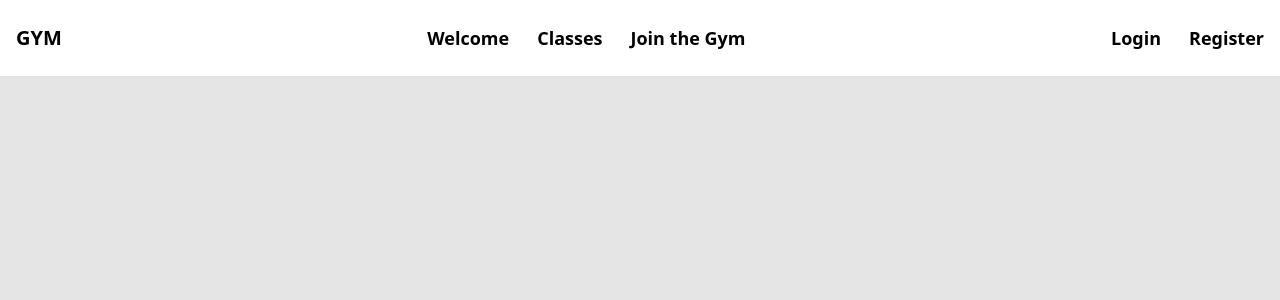
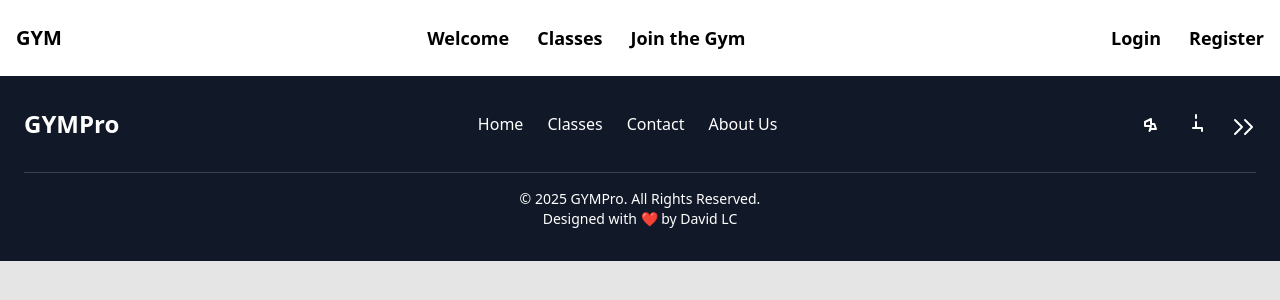
Before and after one commit to DavidLC578/gym-reservas-client, a Vue app: page /register in a window 1280 px wide. Shown: the top 300 px of the page. Built offline with nearby package versions, Linux system fonts and the light colour scheme.

Commit message:
feat: footer component

```diff
--- a/src/App.vue
+++ b/src/App.vue
@@ -1,17 +1,20 @@
 <template>
   <NavBarComponent />
   <router-view />
+  <FooterComponent />
 </template>
 
 <script lang="ts">
 import { defineComponent } from 'vue';
 import './assets/tailwind.css';
 import NavBarComponent from './components/NavBarComponent.vue';
+import FooterComponent from './components/FooterComponent.vue';
 
 export default defineComponent({
   name: 'App',
   components: {
-    NavBarComponent
+    NavBarComponent,
+    FooterComponent
   }
 });
 </script>
--- /dev/null
+++ b/src/components/FooterComponent.vue
@@ -0,0 +1,51 @@
+<template>
+    <footer class="bg-gray-900 text-white py-8">
+        <div class="container mx-auto px-6">
+            <div class="flex flex-wrap justify-between items-center">
+                <!-- Logo o nombre del gimnasio -->
+                <div class="text-2xl font-bold">
+                    <h1>GYMPro</h1>
+                </div>
+
+                <!-- Enlaces principales -->
+                <div class="flex space-x-6 mt-4 md:mt-0">
+                    <a href="#" class="hover:text-orange-500">Home</a>
+                    <a href="#" class="hover:text-orange-500">Classes</a>
+                    <a href="#" class="hover:text-orange-500">Contact</a>
+                    <a href="#" class="hover:text-orange-500">About Us</a>
+                </div>
+
+                <!-- Redes sociales -->
+                <div class="flex space-x-6 mt-4 md:mt-0">
+                    <a href="#" class="hover:text-orange-500">
+                        <svg xmlns="http://www.w3.org/2000/svg" fill="none" viewBox="0 0 24 24" stroke="currentColor"
+                            class="w-6 h-6">
+                            <path stroke-linecap="round" stroke-linejoin="round" stroke-width="2"
+                                d="M15 17h5l-1.667-5H15V7l-6 3v4h6l-1.5 5z"></path>
+                        </svg>
+                    </a>
+                    <a href="#" class="hover:text-orange-500">
+                        <svg xmlns="http://www.w3.org/2000/svg" fill="none" viewBox="0 0 24 24" stroke="currentColor"
+                            class="w-6 h-6">
+                            <path stroke-linecap="round" stroke-linejoin="round" stroke-width="2"
+                                d="M12 3v3m0 4v6m6 0v3m0-3h-3m-3 0h-3m3 0h3m3 0h-3"></path>
+                        </svg>
+                    </a>
+                    <a href="#" class="hover:text-orange-500">
+                        <svg xmlns="http://www.w3.org/2000/svg" fill="none" viewBox="0 0 24 24" stroke="currentColor"
+                            class="w-6 h-6">
+                            <path stroke-linecap="round" stroke-linejoin="round" stroke-width="2"
+                                d="M3 8l7 7-7 7m10 0l7-7-7-7"></path>
+                        </svg>
+                    </a>
+                </div>
+            </div>
+
+            <!-- Información de contacto o derechos de autor -->
+            <div class="mt-8 border-t border-gray-700 pt-4 text-center text-sm">
+                <p>&copy; 2025 GYMPro. All Rights Reserved.</p>
+                <p>Designed with <span class="text-red-500">❤️</span> by David LC</p>
+            </div>
+        </div>
+    </footer>
+</template>
```
